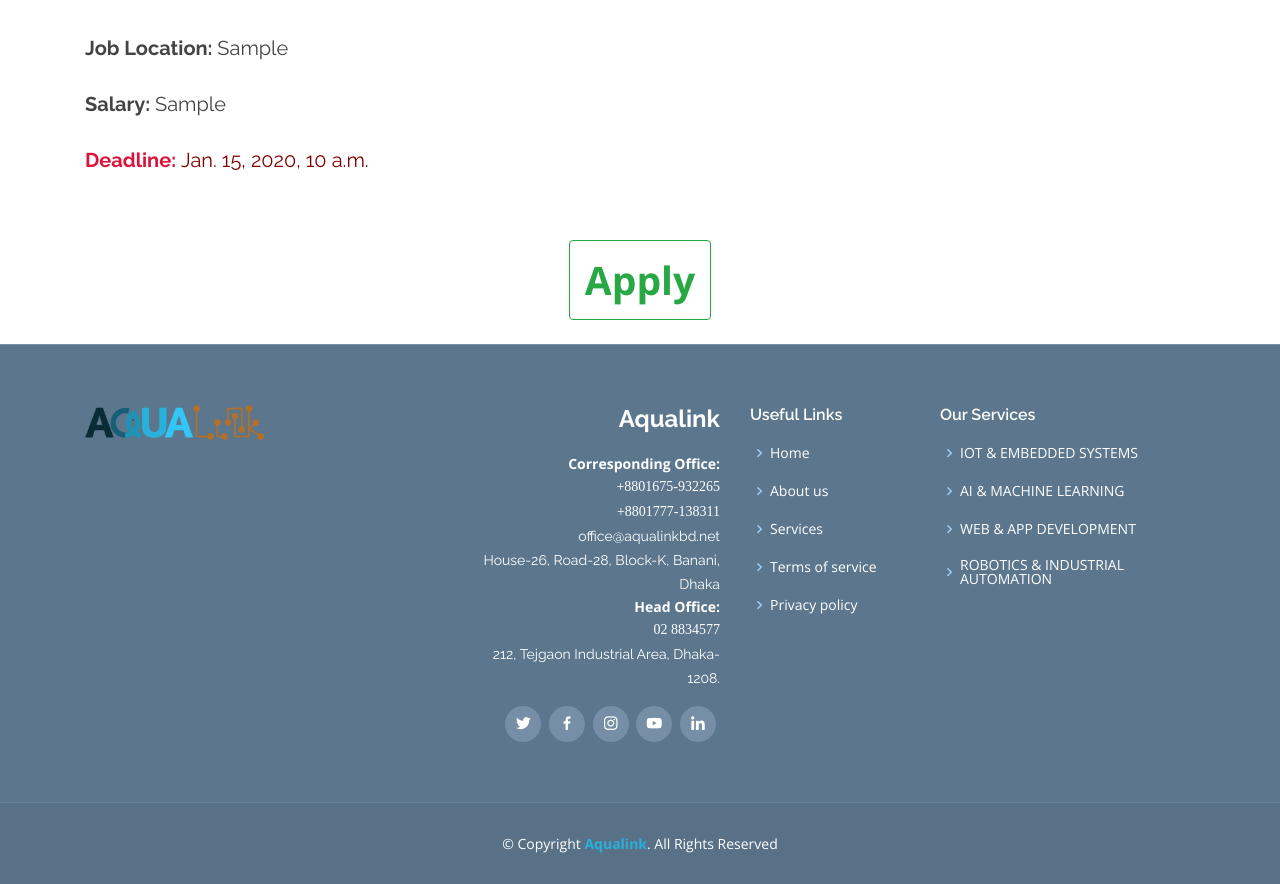
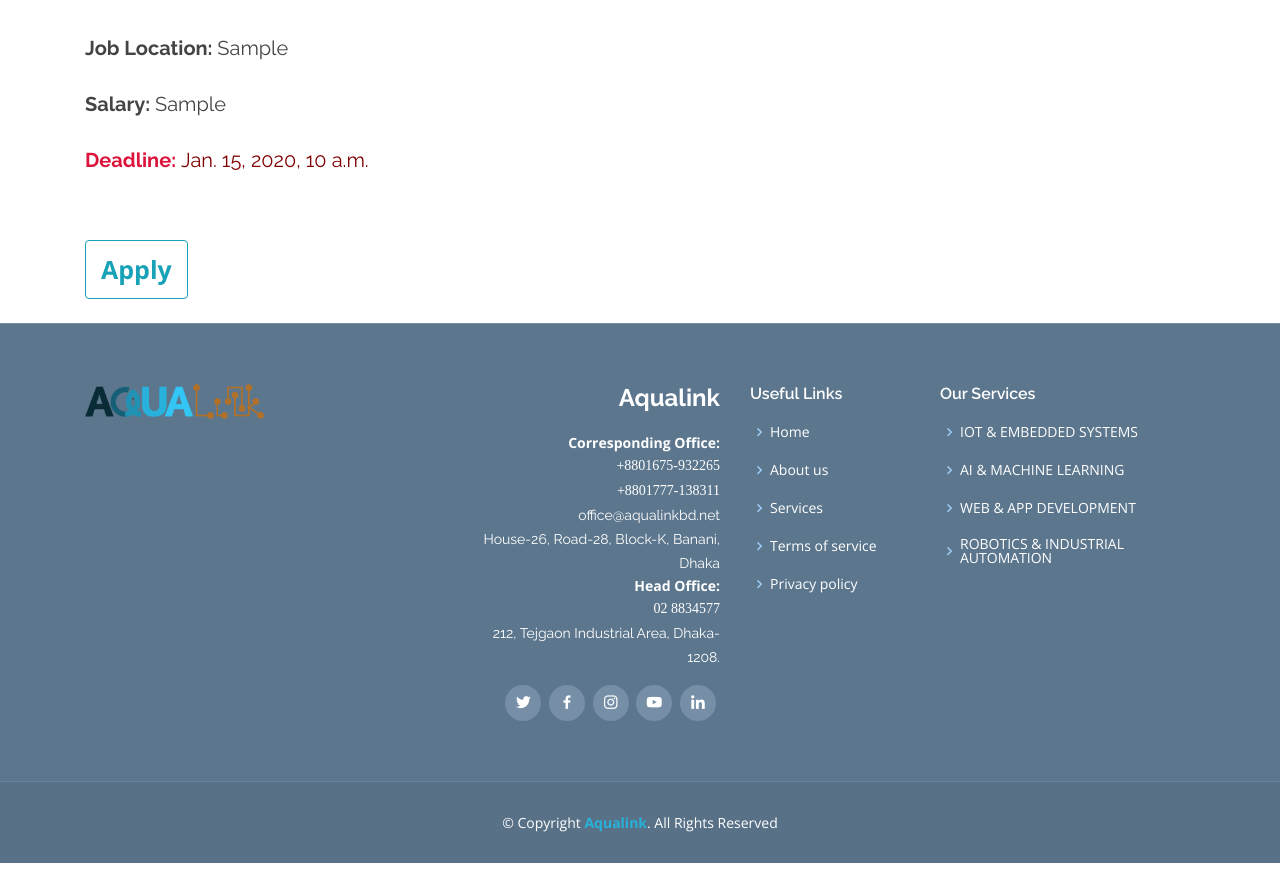
Before and after one commit to AAKON/aqualink4, a Django app: page /career/career_details/1 in a window 1280 px wide. Shown: the part 894-1778 px from the top of the page. After the commit the page ends 1757 px from the top, so only its background shows below. Run offline with Django 3.2, Linux system fonts and the light colour scheme; tables that the repository leaves empty hold one stand-in row (values such as "Sample post"); some libraries are stand-ins or nearby versions.

Commit message:
bug fix career task

```diff
--- a/aqualink/settings.py
+++ b/aqualink/settings.py
@@ -34,7 +34,7 @@ EMAIL_PORT = 25
 EMAIL_HOST_USER = 'website@aqualinkbd.xyz'
 EMAIL_HOST_PASSWORD = 'nSUbbsVsNm'
 
-#for local host email
+# for local host email
 # EMAIL_BACKEND = 'django.core.mail.backends.smtp.EmailBackend'
 # EMAIL_HOST = 'smtp.gmail.com'
 # EMAIL_USE_TLS = True
--- a/career/templates/career/career_detailes.html
+++ b/career/templates/career/career_detailes.html
@@ -52,8 +52,8 @@
 
 
 
-<div style="width: 100%; text-align: center;" class="container center">
-    <button style="font-size: 39px; font-weight: bolder; padding: 10px; padding-left: 15px; padding-right: 15px;" data-toggle="modal" data-target="#cv_submit_form"  class="btn btn-outline-success">Apply</button>
+<div style="width: 100%;" class="container">
+    <button style="font-size: 25px; font-weight: bolder; padding: 10px; padding-left: 15px; padding-right: 15px;" data-toggle="modal" data-target="#cv_submit_form"  class="btn btn-outline-info">Apply</button>
 </div>
 <br>
 
@@ -78,7 +78,7 @@
         </div>
         <div class="md-form mb-5">
             <label data-error="wrong" data-success="right" for="defaultForm-email">You are applying for</label>
-            <input name="designation" required disabled type="text" class="form-control " value="{{career.designation}}">
+            <input name="designation" required type="text"  class="form-control " value="{{career.designation|safe}}">
 
         </div>
 
--- a/career/views.py
+++ b/career/views.py
@@ -21,9 +21,9 @@ def career_details(request,job_id):
 def cv_email(request):
     pdf = request.FILES['pdf']
 
-    designation = request.POST['designation']
+    designation = request.POST.get("designation")
 
-    subject, from_email, to = 'Career:'+designation, 'website@aqualinkbd.xyz', 'website@aqualinkbd.xyz'
+    subject, from_email, to = 'Career:'+ designation, 'website@aqualinkbd.xyz', 'website@aqualinkbd.xyz'
     text_content = 'Please check the attached file.'
     msg = EmailMultiAlternatives(subject, text_content, from_email, [to])
     msg.attach('cv.pdf',pdf.read(),'application/pdf')
```
Also changed, not shown: static/assets/loadpage/aqualink.gif.
